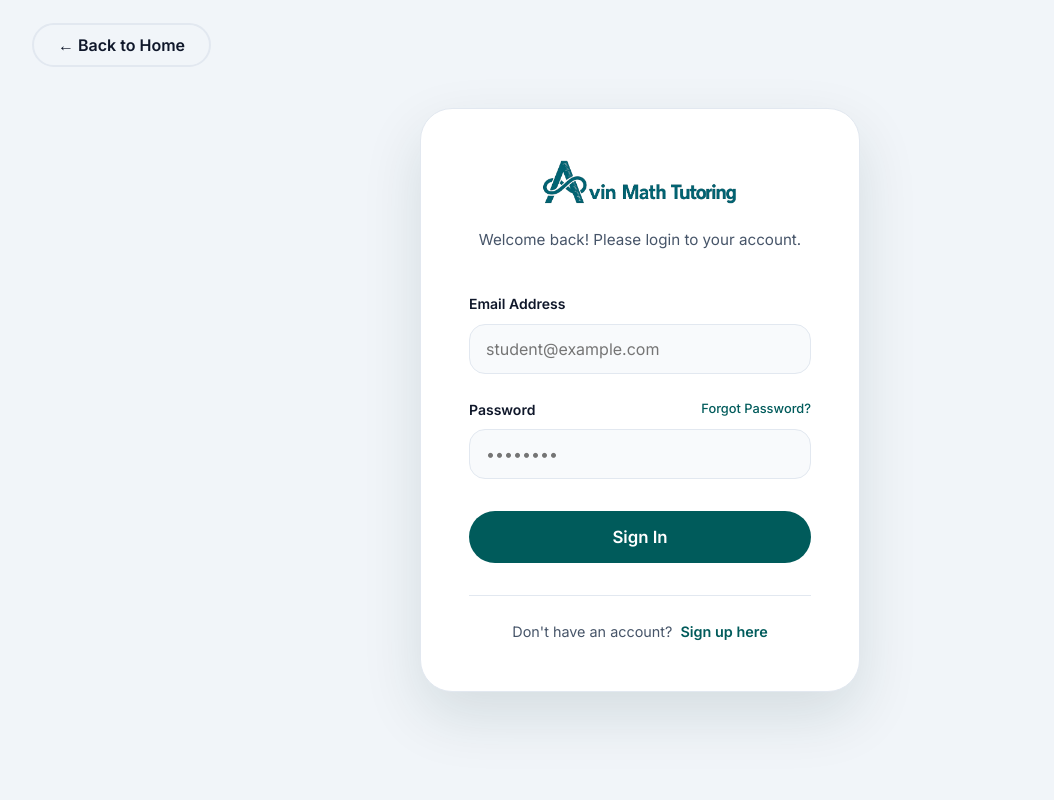
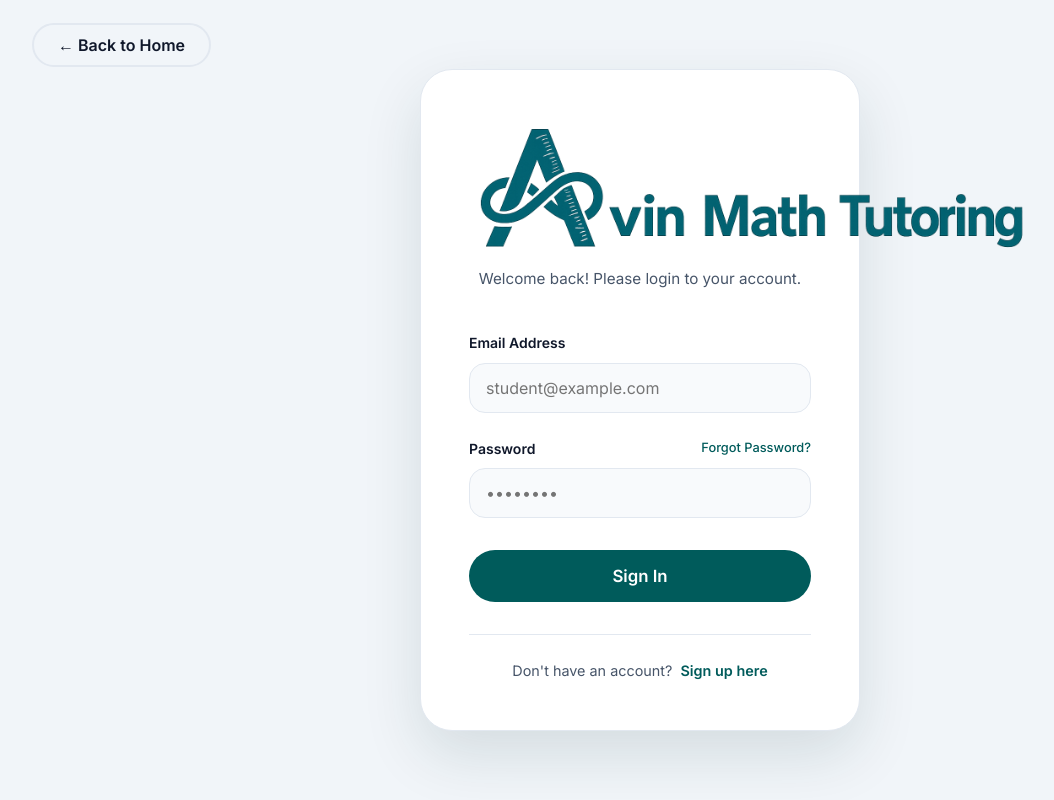
Before and after one commit to parsaabbasian/Math_Tutoring, a Next.js app: page /login in a window 1280 px wide. Shown: the whole page, without its empty margins (0-1054 px from the left). Built offline with nearby package versions, Linux system fonts and the light colour scheme.

Commit message:
Fix logo size persistence and add RTL support

```diff
--- a/src/app/components/Footer.module.css
+++ b/src/app/components/Footer.module.css
@@ -16,10 +16,17 @@
 }
 
 .logoImage {
-  height: 40px;
+  height: 120px;
   width: auto;
   object-fit: contain;
-  margin-bottom: 16px;
+  margin-left: -15px;
+  margin-top: -20px;
+  margin-bottom: 0px;
+}
+
+[dir='rtl'] .logoImage {
+  margin-left: 0;
+  margin-right: -15px;
 }
 
 .tagline {
--- a/src/app/components/Header.module.css
+++ b/src/app/components/Header.module.css
@@ -47,6 +47,12 @@
   margin-left: 5px;
 }
 
+[dir='rtl'] .logoImage {
+  transform-origin: right center;
+  margin-left: 0;
+  margin-right: 5px;
+}
+
 .logoText {
   font-family: var(--font-heading);
   font-size: 1.4rem;
--- a/src/app/login/login.module.css
+++ b/src/app/login/login.module.css
@@ -36,10 +36,10 @@
 }
 
 .logoImage {
-  height: 50px;
+  height: 140px;
   width: auto;
   object-fit: contain;
-  margin-bottom: 12px;
+  margin-bottom: 0px;
 }
 
 .subtitle {
```
Also changed, not shown: public/images/ChatGPT Image May 10, 2026, 12_17_41 PM.png (added).
